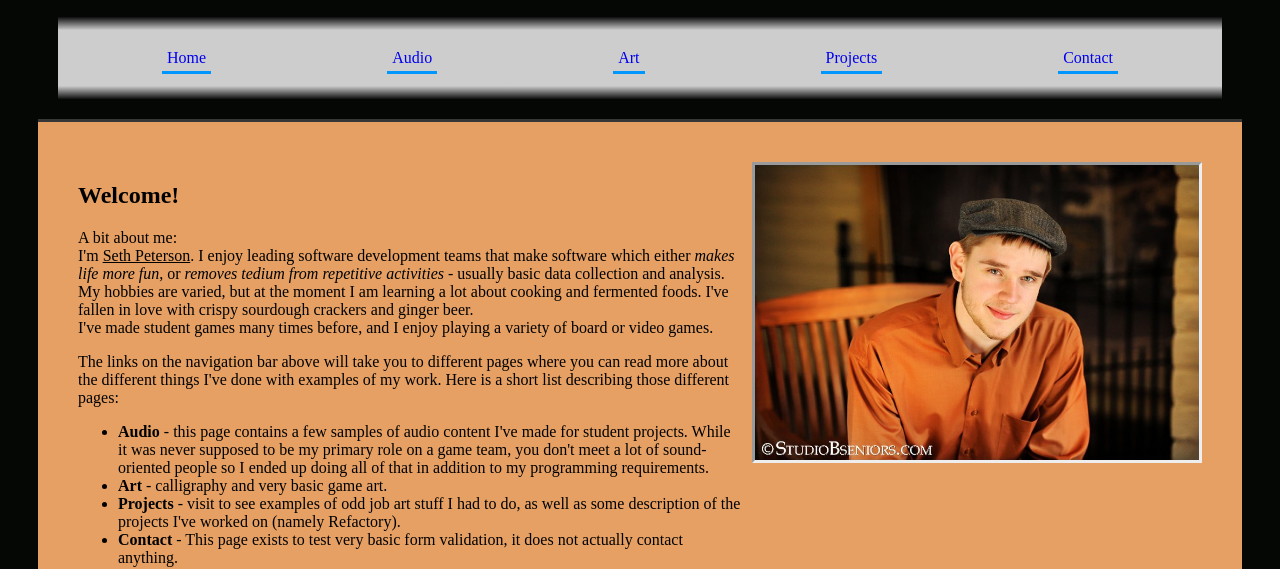
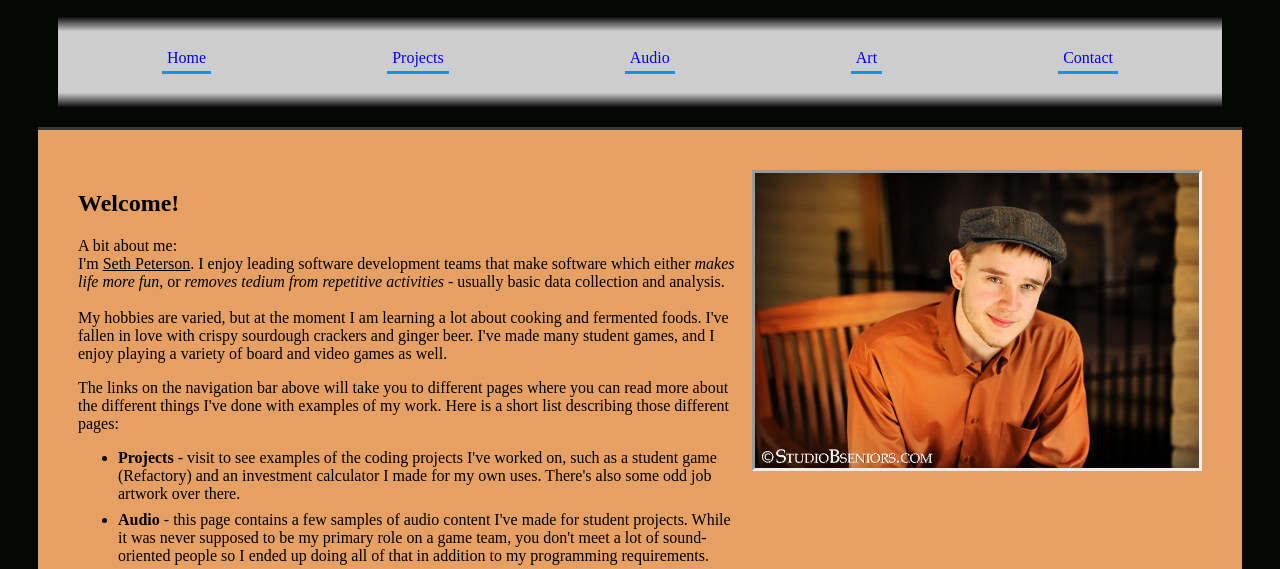
Before and after one commit to Student-S-P/Student-S-P, a plain HTML site: page index.html in a window 1280 px wide. Shown: the part 418-987 px from the top of the page. Drawn offline with Linux system fonts and the light colour scheme.

Commit message:
PARTIAL REVIEW UPDATE
Reordered projects to be first (it's the most important item)
Improved readability with spacing on the main page.
Centered text in footer.
Small improvement to Projects bullet point.

```diff
--- a/index.html
+++ b/index.html
@@ -30,15 +30,14 @@
 	  <div class="main-column">
 	    <h2>Welcome!</h2>
 	    <p>A bit about me:<br>
-	    I'm <u>Seth Peterson</u>. I enjoy leading software development teams that make software which either <em>makes life more fun</em>, or <em>removes tedium from repetitive activities</em> - usually basic data collection and analysis.<br>
-	    My hobbies are varied, but at the moment I am learning a lot about cooking and fermented foods. I've fallen in love with crispy sourdough crackers and ginger beer.<br>
-	    I've made student games many times before, and I enjoy playing a variety of board or video games.</p>
+	    I'm <u>Seth Peterson</u>. I enjoy leading software development teams that make software which either <em>makes life more fun</em>, or <em>removes tedium from repetitive activities</em> - usually basic data collection and analysis.<br><br>
+	    My hobbies are varied, but at the moment I am learning a lot about cooking and fermented foods. I've fallen in love with crispy sourdough crackers and ginger beer. I've made many student games, and I enjoy playing a variety of board and video games as well.</p>
 	    <p>The links on the navigation bar above will take you to different pages where you can read more about the different things I've done with examples of my work. Here is a short list describing those different pages:</p>
 	    <ul>
+	      <li><strong>Projects</strong> - visit to see examples of the coding projects I've worked on, such as a student game (Refactory) and an investment calculator I made for my own uses. There's also some odd job artwork over there.</li>
 	      <li><strong>Audio</strong> - this page contains a few samples of audio content I've made for student projects. While it was never supposed to be my primary role on a game team, you don't meet a lot of sound-oriented people so I ended up doing all of that in addition to my programming requirements.</li>
 	      <li><strong>Art</strong> - calligraphy and very basic game
 		art.</li>
-	      <li><strong>Projects</strong> - visit to see examples of odd job art stuff I had to do, as well as some description of the projects I've worked on (namely Refactory).</li>
 	      <li><strong>Contact</strong> - This page exists to test very basic form validation, it does not actually contact anything.</li>
 	    </ul>
 	  </div> <!-- closing main column container -->
--- a/scripts/sharedFeatures.js
+++ b/scripts/sharedFeatures.js
@@ -17,8 +17,8 @@ $(document).ready(function() {
   //  3. Place it inside the header, just after the first h1 element
   $("#header").append("<nav id='navBar'></nav>");
   $("#navBar").append("<ul id=navList></ul>");
-  let references = ["index","audio","art","projects","contact"];
-  let labels = ["Home","Audio","Art","Projects","Contact"];
+  let references = ["index","projects","audio","art","contact"];
+  let labels = ["Home","Projects","Audio","Art","Contact"];
   for(let i=0; i<references.length; ++i)
   {
     $("#navList").append("<li><a href='"+references[i]+".html'>"+labels[i]+"</a></li>");
--- a/styles/index.css
+++ b/styles/index.css
@@ -2,3 +2,8 @@ aside.aside-column
 {
   max-width:40%;
 }
+
+ul li
+{
+  margin-bottom:0.5em;
+}
--- a/styles/main.css
+++ b/styles/main.css
@@ -153,4 +153,5 @@ aside img
 footer
 {
   color: rgb(255,255,255);
+  text-align:center;
 }
```
